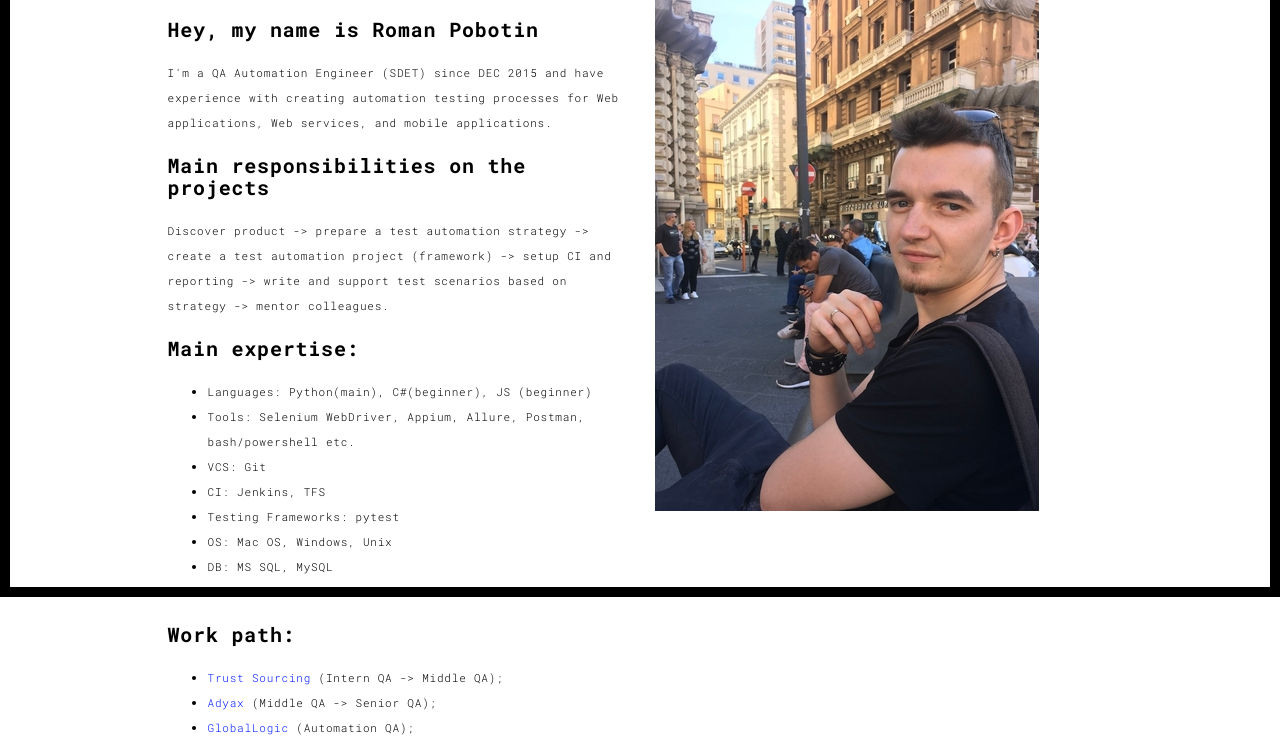
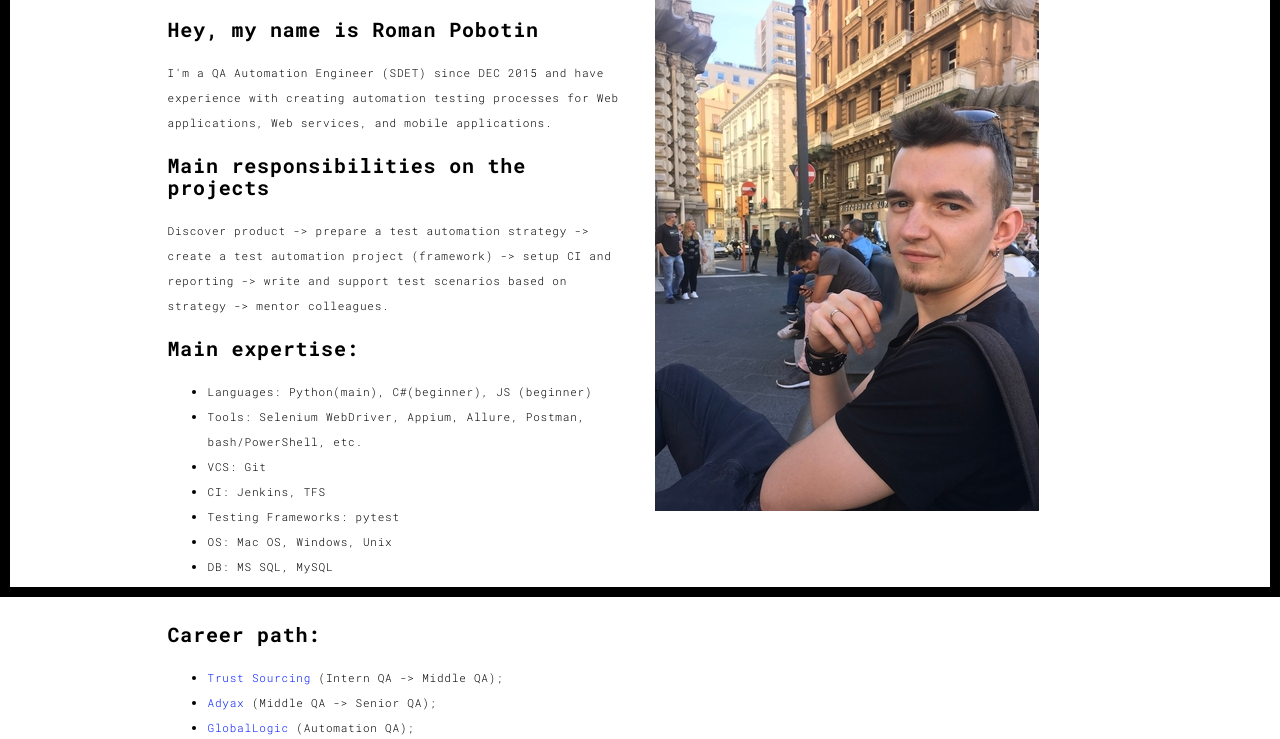
Before and after one commit to Goraved/portfolio_flask, a Flask app: page /about in a window 1280 px wide. Shown: the part 203-942 px from the top of the page. Run offline with Flask 2, Linux system fonts and the light colour scheme; some libraries are stand-ins or nearby versions.

Commit message:
Update About info

```diff
--- a/templates/about.html
+++ b/templates/about.html
@@ -75,7 +75,7 @@
                                 <p>
                                 <ul>
                                     <li>Languages: Python(main), C#(beginner), JS (beginner)</li>
-                                    <li>Tools: Selenium WebDriver, Appium, Allure, Postman, bash/powershell etc.</li>
+                                    <li>Tools: Selenium WebDriver, Appium, Allure, Postman, bash/PowerShell, etc.</li>
                                     <li>VCS: Git</li>
                                     <li>CI: Jenkins, TFS</li>
                                     <li>Testing Frameworks: pytest</li>
@@ -84,7 +84,7 @@
                                     <li>And a lot more...</li>
                                 </ul>
                                 </p>
-                                <h3>Work path:</h3>
+                                <h3>Career path:</h3>
                                 <p>
                                 <ul>
                                     <li><a href="https://trustsourcing.com" target="_blank">Trust Sourcing</a> (Intern
```
